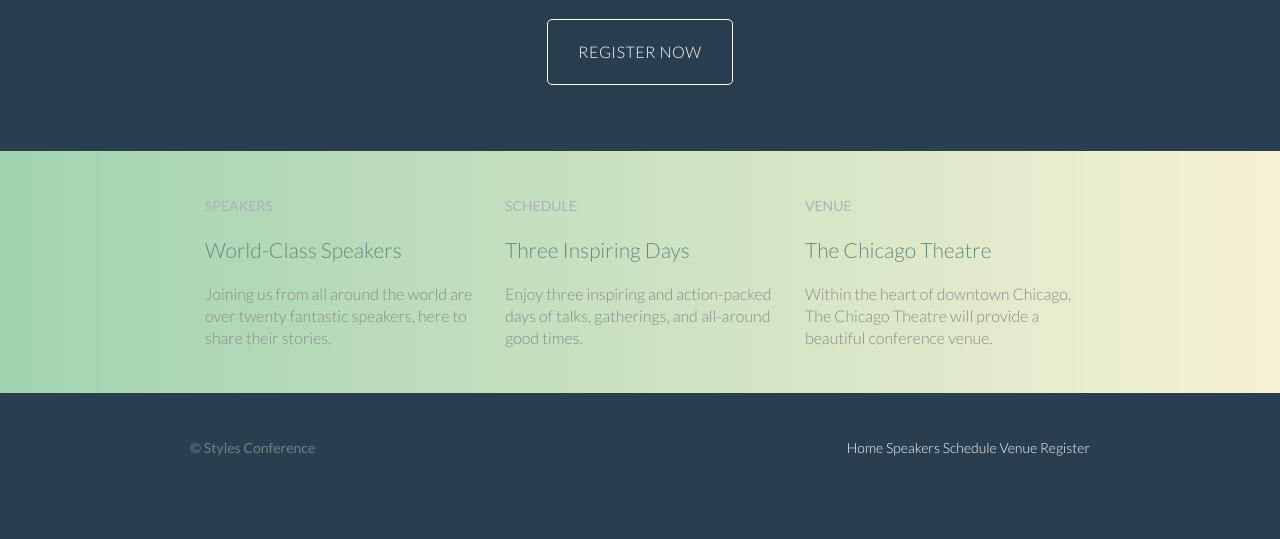
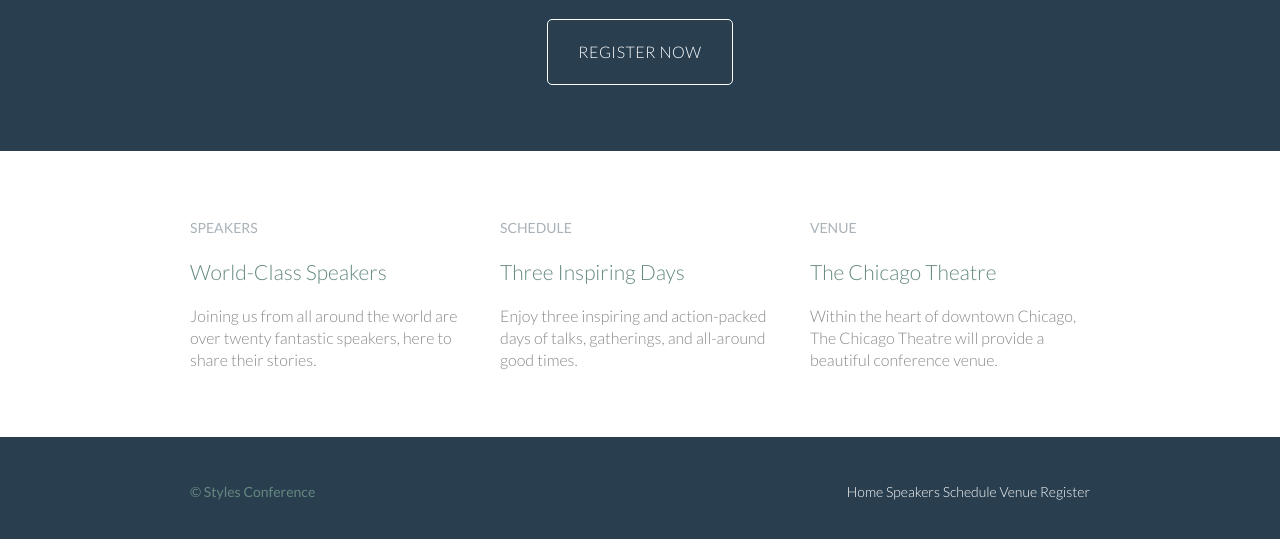
Before and after one commit to 266445/styles-conference, a plain HTML site: page index.html in a window 1280 px wide. Shown: the part 333-872 px from the top of the page. Before the commit the page ends 836 px from the top, so only its background shows below. Drawn offline with Linux system fonts and the light colour scheme.

Commit message:
removed gradient on home page

```diff
--- a/index.html
+++ b/index.html
@@ -28,8 +28,8 @@
             <a class = "btn btn-alt" href="register.html">Register Now</a>
         </section>
 
-        <section class="row-alt">
-            <div class="container">
+        <section class="row">
+            <div class="grid">
                 <!-- Speakers -->
                 <section class="teaser col-1-3">
                     <a href="speakers.html">
```
